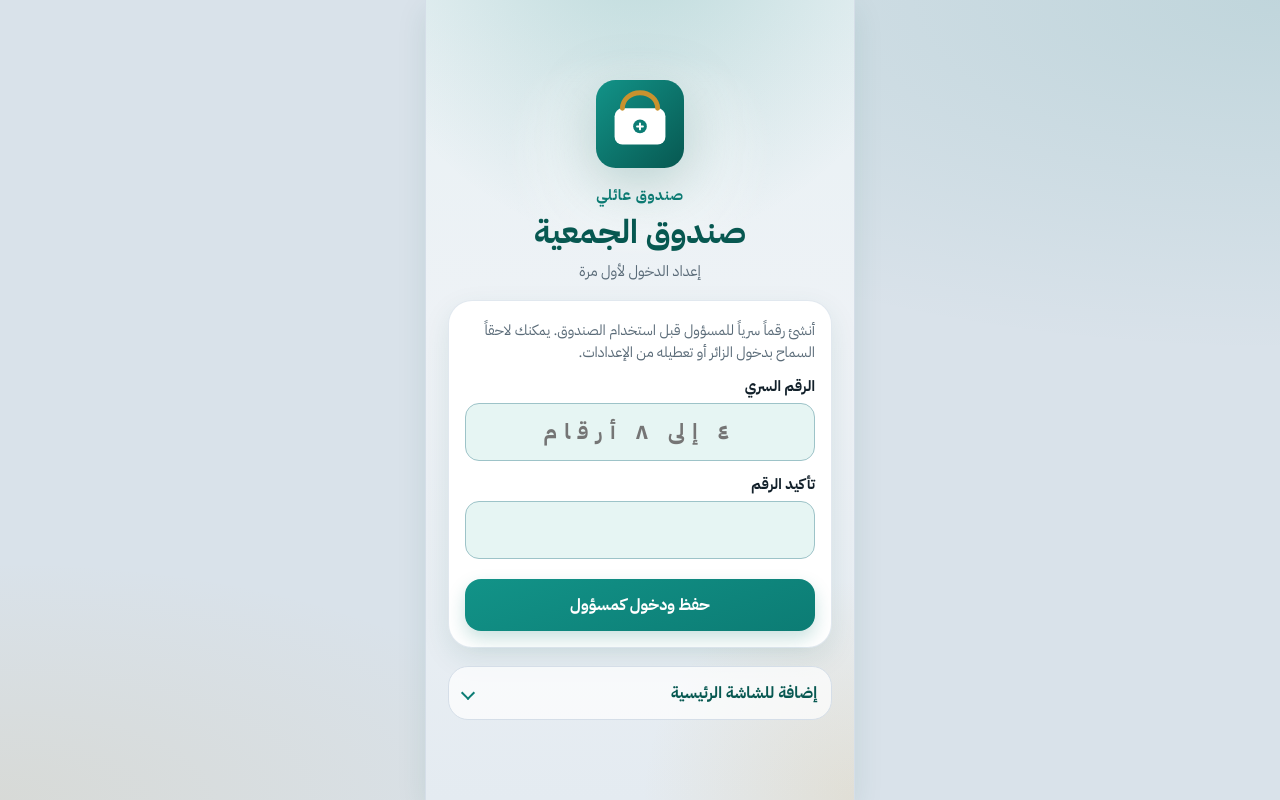
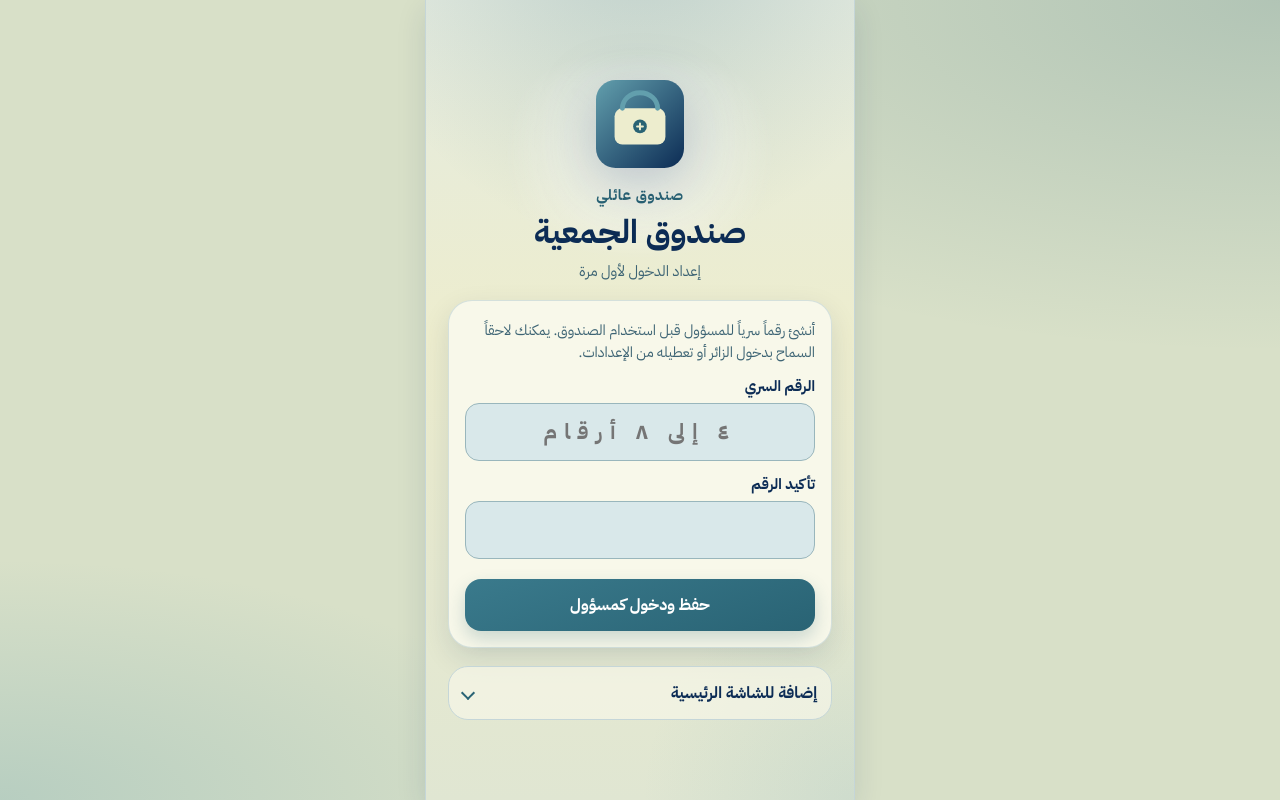
Before and after one commit to booos99/sanad.01, a React (Vite) app: page / in a window 1280 px wide. Built offline with nearby package versions, Linux system fonts and the light colour scheme.

Commit message:
Apply the navy–sea–cream Color Hunt palette across the app.
Remap tokens and surfaces to #0C2C55, #296374, #629FAD, and #EDEDCE,
and keep text contrast readable on light and dark backgrounds.

Co-authored-by: booos99 <booos99@users.noreply.github.com>

```diff
--- a/index.html
+++ b/index.html
@@ -6,7 +6,7 @@
       name="viewport"
       content="width=device-width, initial-scale=1, viewport-fit=cover, maximum-scale=1, user-scalable=no"
     />
-    <meta name="theme-color" content="#0c7c74" />
+    <meta name="theme-color" content="#0c2c55" />
     <meta name="apple-mobile-web-app-capable" content="yes" />
     <meta name="mobile-web-app-capable" content="yes" />
     <meta name="apple-mobile-web-app-title" content="الجمعية" />
--- a/src/index.css
+++ b/src/index.css
@@ -1,18 +1,24 @@
 @import url('https://fonts.googleapis.com/css2?family=IBM+Plex+Sans+Arabic:wght@400;500;600;700;800&display=swap');
 
 :root {
-  --bg: #eef2f6;
-  --paper: #ffffff;
-  --ink: #12202a;
-  --muted: #5a6b78;
-  --line: #d5dee8;
-  --teal: #0c7c74;
-  --teal-dark: #075851;
-  --gold: #c9922e;
-  --danger: #c4332b;
-  --ok: #0d8a58;
-  --shadow: 0 10px 28px rgba(7, 88, 81, 0.1);
-  --shadow-lg: 0 18px 40px rgba(18, 32, 42, 0.12);
+  --navy: #0c2c55;
+  --sea: #296374;
+  --mist: #629fad;
+  --cream: #ededce;
+  --bg: #ededce;
+  --paper: #f7f7e8;
+  --ink: #0c2c55;
+  --muted: #3d6474;
+  --line: #c5d6d8;
+  --teal: #296374;
+  --teal-dark: #0c2c55;
+  --accent: #629fad;
+  --gold: #629fad;
+  --danger: #b33a3a;
+  --ok: #1f6b5a;
+  --on-dark: #ededce;
+  --shadow: 0 10px 28px rgba(12, 44, 85, 0.12);
+  --shadow-lg: 0 18px 40px rgba(12, 44, 85, 0.16);
   --radius: 20px;
   --ease-out: cubic-bezier(0.22, 1, 0.36, 1);
   --ease-spring: cubic-bezier(0.34, 1.35, 0.64, 1);
@@ -36,9 +42,9 @@ body,
 
 body {
   background:
-    radial-gradient(120% 80% at 100% 0%, rgba(12, 124, 116, 0.12), transparent 55%),
-    radial-gradient(90% 60% at 0% 100%, rgba(201, 146, 46, 0.1), transparent 50%),
-    #d9e2ea;
+    radial-gradient(120% 80% at 100% 0%, rgba(41, 99, 116, 0.22), transparent 55%),
+    radial-gradient(90% 60% at 0% 100%, rgba(98, 159, 173, 0.28), transparent 50%),
+    #d8e0c8;
   overscroll-behavior: none;
   touch-action: manipulation;
 }
@@ -73,7 +79,7 @@ select {
   height: 100dvh;
   margin: 0 auto;
   background:
-    linear-gradient(180deg, #f5f8fb 0%, var(--bg) 38%, #e9eef4 100%);
+    linear-gradient(180deg, #f3f3e4 0%, var(--bg) 38%, #e4e8d4 100%);
   position: relative;
   display: flex;
   flex-direction: column;
@@ -82,11 +88,11 @@ select {
 
 .topbar {
   flex-shrink: 0;
-  background: linear-gradient(135deg, #0a6f68 0%, #075851 48%, #0a4f5c 100%);
-  color: #f4fffc;
+  background: linear-gradient(135deg, #0c2c55 0%, #1a4668 48%, #296374 100%);
+  color: var(--on-dark);
   padding: calc(10px + env(safe-area-inset-top)) 16px 12px;
   z-index: 8;
-  box-shadow: 0 10px 28px rgba(7, 88, 81, 0.22);
+  box-shadow: 0 10px 28px rgba(12, 44, 85, 0.28);
   animation: bar-in 0.45s var(--ease-out) both;
 }
 
@@ -126,7 +132,7 @@ select {
 .topbar-logout {
   border: 0;
   background: rgba(255, 255, 255, 0.14);
-  color: #f4fffc;
+  color: var(--on-dark);
   border-radius: 999px;
   padding: 6px 12px;
   font-size: 0.75rem;
@@ -146,8 +152,8 @@ select {
   margin: 8px 0 0;
   font-size: 0.8rem;
   font-weight: 700;
-  background: color-mix(in srgb, var(--gold) 28%, transparent);
-  color: #ffe9b8;
+  background: color-mix(in srgb, var(--mist) 35%, transparent);
+  color: var(--cream);
   padding: 7px 10px;
   border-radius: 10px;
   animation: fade-up 0.4s var(--ease-out) both;
@@ -164,7 +170,7 @@ select {
 .cal-switch button {
   border: 0;
   background: transparent;
-  color: #d4efe9;
+  color: #c9dde3;
   border-radius: 999px;
   padding: 8px 12px;
   font-size: 0.82rem;
@@ -177,8 +183,8 @@ select {
 }
 
 .cal-switch button.on {
-  background: #ffffff;
-  color: var(--teal-dark);
+  background: var(--cream);
+  color: var(--navy);
   box-shadow: 0 4px 12px rgba(0, 0, 0, 0.12);
 }
 
@@ -234,9 +240,9 @@ select {
   position: relative;
   overflow: hidden;
   background:
-    radial-gradient(120% 100% at 100% 0%, rgba(255, 255, 255, 0.16), transparent 45%),
-    linear-gradient(145deg, #129388 0%, #0c7c74 42%, #075851 100%);
-  color: #f4fffc;
+    radial-gradient(120% 100% at 100% 0%, rgba(237, 237, 206, 0.18), transparent 45%),
+    linear-gradient(145deg, #629fad 0%, #296374 45%, #0c2c55 100%);
+  color: var(--on-dark);
   border-radius: 26px;
   padding: 22px 20px 18px;
   box-shadow: var(--shadow-lg);
@@ -271,7 +277,7 @@ select {
 .balance-card.negative {
   background:
     radial-gradient(120% 100% at 100% 0%, rgba(255, 255, 255, 0.12), transparent 45%),
-    linear-gradient(145deg, #d2554b 0%, #b4332b 50%, #8f241e 100%);
+    linear-gradient(145deg, #c45b5b 0%, #b33a3a 50%, #8a2a2a 100%);
 }
 
 .balance-meta {
@@ -329,10 +335,10 @@ select {
   border: 0;
   border-radius: 16px;
   padding: 14px 16px;
-  background: linear-gradient(160deg, #129388 0%, var(--teal) 100%);
+  background: linear-gradient(160deg, #3a7a8c 0%, var(--teal) 100%);
   color: white;
   font-weight: 700;
-  box-shadow: 0 8px 18px rgba(12, 124, 116, 0.22);
+  box-shadow: 0 8px 18px rgba(41, 99, 116, 0.22);
 }
 
 .quick.ghost,
@@ -358,7 +364,7 @@ select {
   align-items: center;
   justify-content: center;
   gap: 8px;
-  background: linear-gradient(160deg, #1aa38f 0%, #128c7e 100%);
+  background: linear-gradient(160deg, #4f8fa0 0%, #296374 100%);
 }
 
 .btn-icon {
@@ -451,22 +457,22 @@ select {
 }
 
 .pill.ok {
-  background: #e5f7ee;
+  background: #d9ebe4;
   color: var(--ok);
 }
 
 .pill.partial {
-  background: #fff4dd;
-  color: #9a6414;
+  background: #e8efc8;
+  color: #5a5a2e;
 }
 
 .pill.wait {
-  background: #fdeceb;
+  background: #f0e0d8;
   color: #8a3a32;
 }
 
 .remain {
-  color: #9a6414;
+  color: #5a5a2e;
   font-weight: 700;
   font-size: 0.9rem;
 }
@@ -591,7 +597,7 @@ select:focus {
 }
 
 .date-field .dual-date {
-  background: #e6f5f3;
+  background: #d9e8ea;
   border-radius: 12px;
   padding: 10px 12px;
   margin-top: 2px;
@@ -599,8 +605,8 @@ select:focus {
 
 .banner {
   margin: 0;
-  background: #fff4dd;
-  color: #9a6414;
+  background: #e8efc8;
+  color: #5a5a2e;
   padding: 12px 14px;
   border-radius: 12px;
 }
@@ -628,7 +634,7 @@ select:focus {
   width: 100%;
   display: grid;
   grid-template-columns: repeat(5, 1fr);
-  background: color-mix(in srgb, var(--paper) 92%, #f5f8fb);
+  background: color-mix(in srgb, var(--paper) 88%, var(--cream));
   border-top: 1px solid var(--line);
   padding: 10px 4px calc(12px + env(safe-area-inset-bottom));
   backdrop-filter: blur(10px);
@@ -730,9 +736,9 @@ select:focus {
   padding: calc(28px + env(safe-area-inset-top)) var(--login-pad) calc(28px + env(safe-area-inset-bottom));
   text-align: center;
   background:
-    radial-gradient(120% 70% at 50% -10%, rgba(12, 124, 116, 0.2), transparent 58%),
-    radial-gradient(90% 50% at 100% 100%, rgba(201, 146, 46, 0.14), transparent 55%),
-    linear-gradient(180deg, #e8f1f4 0%, var(--bg) 42%, #e4ebf1 100%);
+    radial-gradient(120% 70% at 50% -10%, rgba(41, 99, 116, 0.2), transparent 58%),
+    radial-gradient(90% 50% at 100% 100%, rgba(98, 159, 173, 0.14), transparent 55%),
+    linear-gradient(180deg, #e4ebe0 0%, var(--bg) 42%, #e0e6d2 100%);
 }
 
 .login-glow {
@@ -772,7 +778,7 @@ select:focus {
 .login-mark {
   width: 88px;
   height: 88px;
-  filter: drop-shadow(0 14px 28px rgba(7, 88, 81, 0.28));
+  filter: drop-shadow(0 14px 28px rgba(12, 44, 85, 0.28));
   animation: login-mark 0.7s cubic-bezier(0.2, 0.8, 0.2, 1) both;
 }
 
@@ -840,7 +846,7 @@ select:focus {
   letter-spacing: 0.35em;
   font-size: 1.35rem;
   font-weight: 800;
-  background: #e6f5f3;
+  background: #d9e8ea;
   border-color: color-mix(in srgb, var(--teal) 28%, var(--line));
 }
 
@@ -977,7 +983,7 @@ select:focus {
 
 input:disabled,
 select:disabled {
-  background: #e8eef3;
+  background: #e4e8d8;
   color: var(--muted);
 }
 
--- a/src/pages/Login.tsx
+++ b/src/pages/Login.tsx
@@ -55,21 +55,21 @@ export function LoginPage() {
           <svg width="88" height="88" viewBox="0 0 180 180">
             <defs>
               <linearGradient id="loginMarkGrad" x1="0" y1="0" x2="1" y2="1">
-                <stop offset="0%" stopColor="#129388" />
-                <stop offset="100%" stopColor="#075851" />
+                <stop offset="0%" stopColor="#629FAD" />
+                <stop offset="100%" stopColor="#0C2C55" />
               </linearGradient>
             </defs>
             <rect width="180" height="180" rx="40" fill="url(#loginMarkGrad)" />
-            <rect x="38" y="58" width="104" height="74" rx="16" fill="#ffffff" />
+            <rect x="38" y="58" width="104" height="74" rx="16" fill="#EDEDCE" />
             <path
               d="M54 58c0-18 16-32 36-32s36 14 36 32"
               fill="none"
-              stroke="#c9922e"
+              stroke="#629FAD"
               strokeWidth="10"
               strokeLinecap="round"
             />
-            <circle cx="90" cy="95" r="14" fill="#0c7c74" />
-            <path d="M84 95h12M90 89v12" stroke="#ffffff" strokeWidth="4" strokeLinecap="round" />
+            <circle cx="90" cy="95" r="14" fill="#296374" />
+            <path d="M84 95h12M90 89v12" stroke="#EDEDCE" strokeWidth="4" strokeLinecap="round" />
           </svg>
         </div>
         <p className="login-kicker">صندوق عائلي</p>
--- a/vite.config.ts
+++ b/vite.config.ts
@@ -24,8 +24,8 @@ export default defineConfig({
         scope: './',
         display: 'standalone',
         orientation: 'portrait',
-        background_color: '#eef2f6',
-        theme_color: '#0c7c74',
+        background_color: '#ededce',
+        theme_color: '#0c2c55',
         icons: [
           {
             src: 'icon.svg',
```
Also changed, not shown: public/icon.svg.
